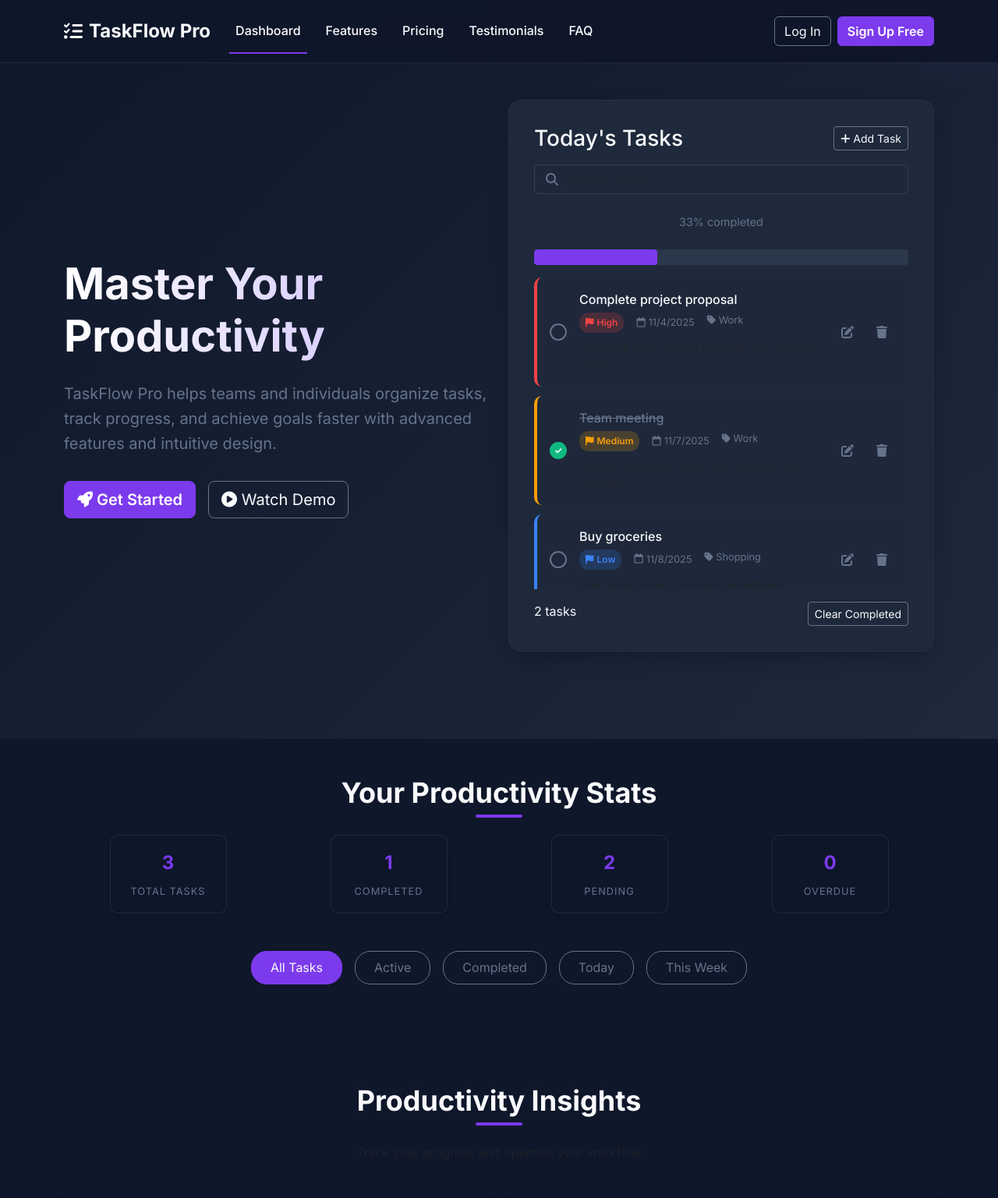
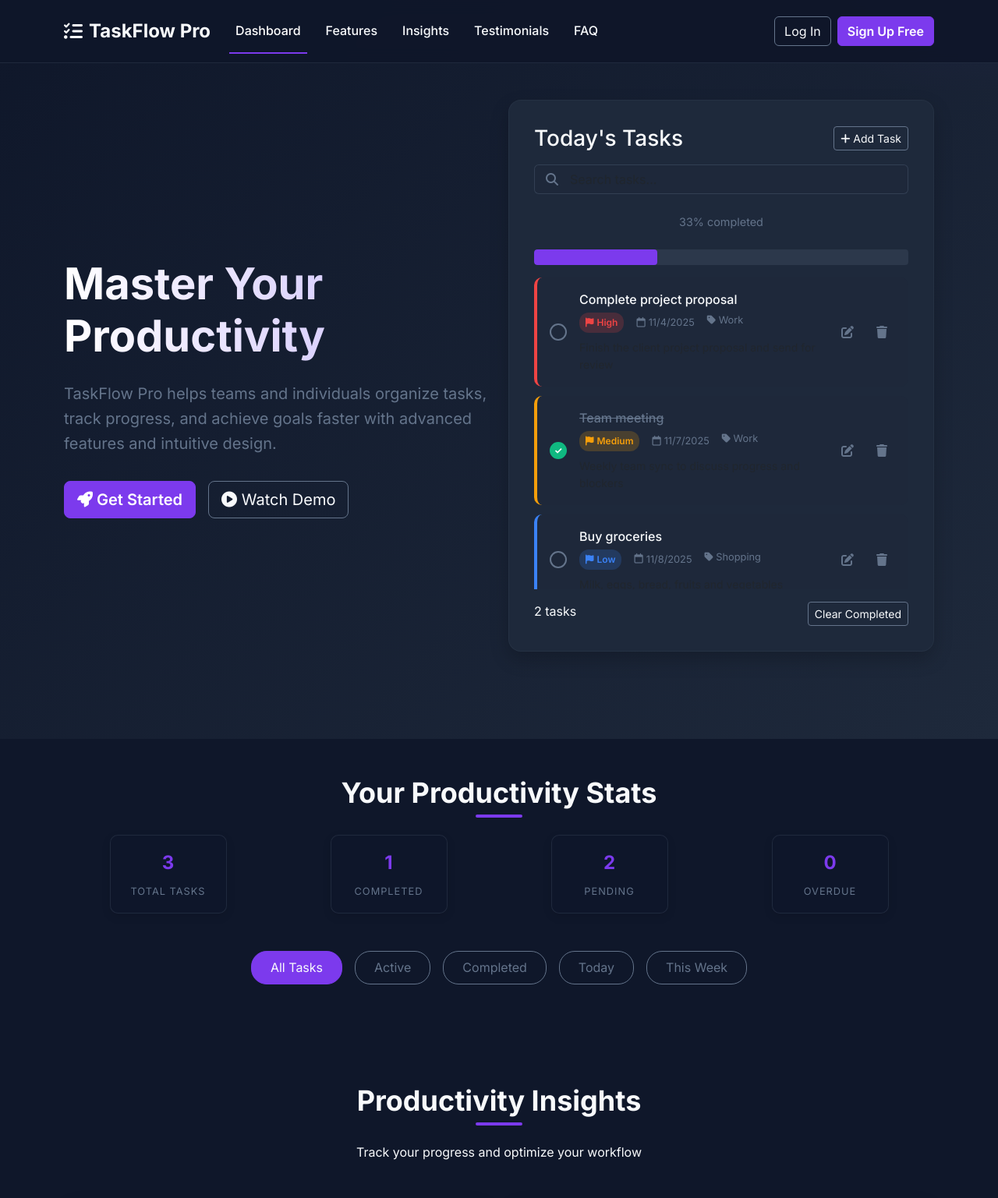
Before and after one commit to Md-Monir-Hossain-1165/To-DO, a plain HTML site: page index.html in a window 1280 px wide. Shown: the top 1537 px of the page at 78% size. Drawn offline with nearby package versions, Linux system fonts and the light colour scheme.

Commit message:
Changend some fuc=nctionlity of insights

```diff
--- a/index.html
+++ b/index.html
@@ -32,7 +32,7 @@
                         <a class="nav-link" href="#features">Features</a>
                     </li>
                     <li class="nav-item">
-                        <a class="nav-link" href="#pricing">Pricing</a>
+                        <a class="nav-link" href="#insights">Insights</a>
                     </li>
                     <li class="nav-item">
                         <a class="nav-link" href="#testimonials">Testimonials</a>
@@ -140,7 +140,7 @@
 <section class="insights-section py-5" id="insights">
   <div class="container">
       <h2 class="section-title">Productivity Insights</h2>
-      <p class="text-center text-muted mb-5">Track your progress and optimize your workflow</p>
+      <p class="text-center text mb-5">Track your progress and optimize your workflow</p>
 
       <div class="row g-4">
           <!-- Task Completion Chart -->
```
